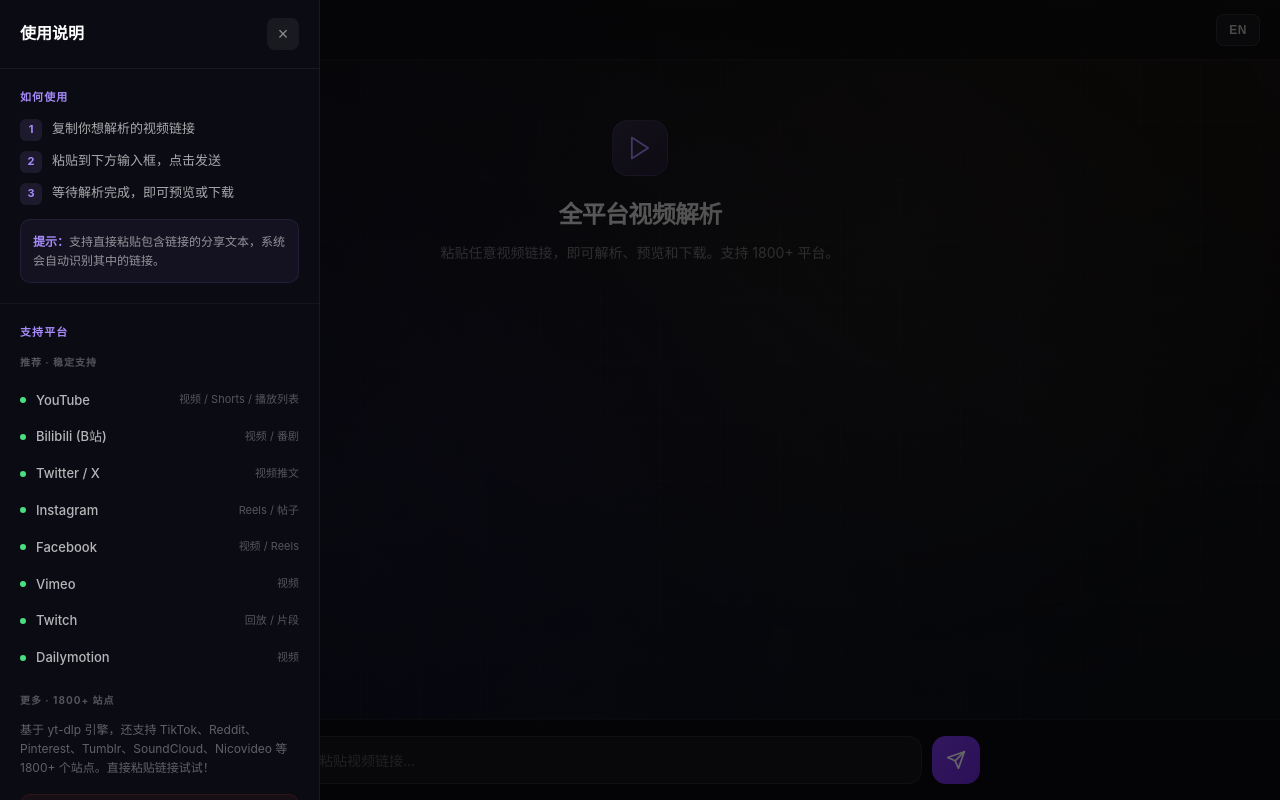
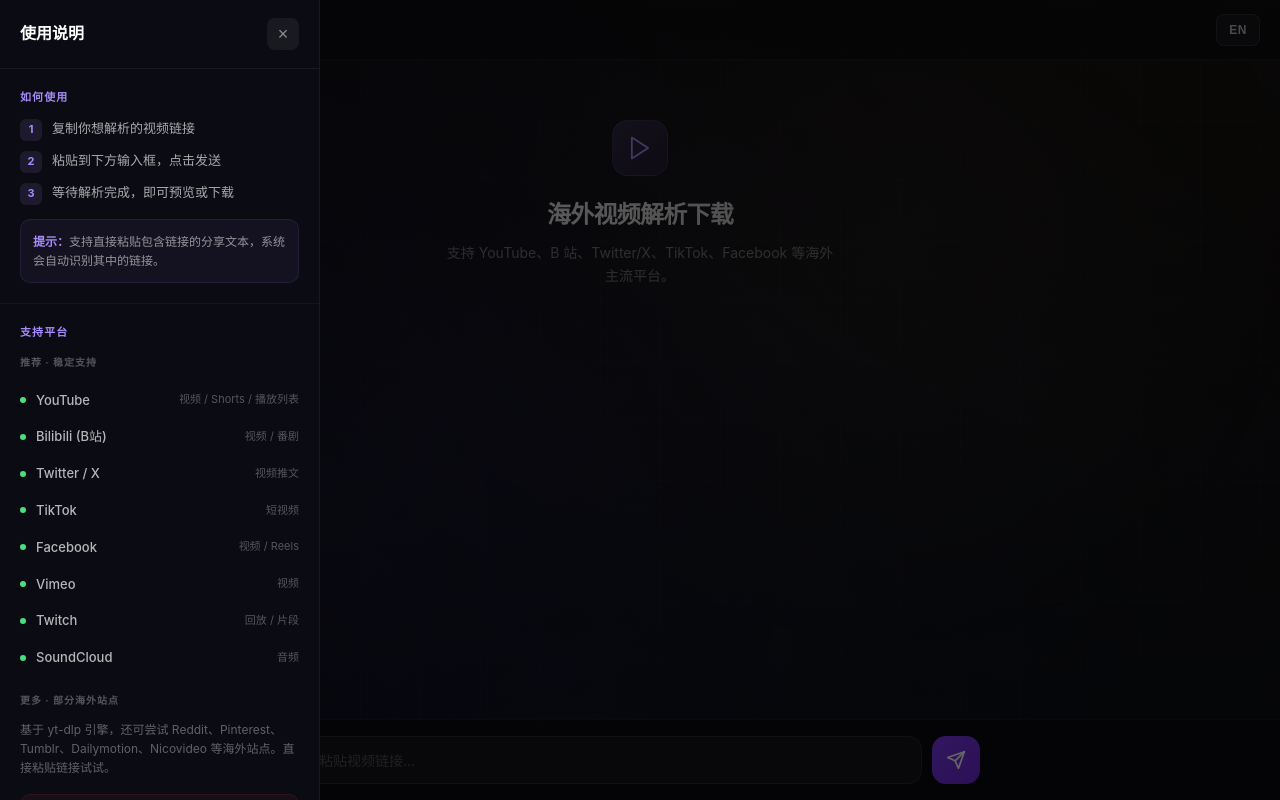
Before and after one commit to 2479855850-jpg/video-parser, a website: page public/index.html in a window 1280 px wide. Both pictures are taken after a click on the button 38 px from the left and 29 px from the top of the page. Drawn offline with Linux system fonts and the light colour scheme.

Commit message:
feat: 标记不支持平台 + 友好提示 + 后端拦截
UI / 错误提示
- 侧边栏支持平台改为 8 个真实可用站点（YouTube/B 站/X/TikTok/Facebook/Vimeo/Twitch/SoundCloud）
- 不支持列表新增 Instagram、微博，附 iiilab / SnapAny 替代链接
- 前端粘贴 IG/抖音/快手/微博/小红书时立即给提示，不再发后端请求
- friendlyError() 重排优先级，5 个不支持平台各自给独立中文提示
- 去掉 Hero 中"1800+ 平台"虚假宣传

后端拦截
- 新增 isUnsupportedHost() 短路，/api/parse 与 /api/prepare 同时拦截
- 避免占用 30s yt-dlp 进程跑必败的请求

杂项
- .gitignore 新增 .claude/

Co-Authored-By: Claude Opus 4.6 <noreply@anthropic.com>

```diff
--- a/public/index.html
+++ b/public/index.html
@@ -4,7 +4,7 @@
     <meta charset="UTF-8">
     <meta name="viewport" content="width=device-width, initial-scale=1.0, maximum-scale=1.0, user-scalable=no">
     <title>VideoParser - 全平台视频解析</title>
-    <meta name="description" content="支持 YouTube、Bilibili、Instagram、Twitter 等 1800+ 平台的视频解析下载工具">
+    <meta name="description" content="支持 YouTube、Bilibili、Twitter/X、TikTok、Facebook 等海外主流平台的视频解析下载工具">
     <style>
         /* ===== Reset & Base ===== */
         *, *::before, *::after { margin: 0; padding: 0; box-sizing: border-box; }
@@ -784,21 +784,24 @@
                 <div class="platform-item"><span class="dot"></span><span class="name">YouTube</span><span class="desc">视频 / Shorts / 播放列表</span></div>
                 <div class="platform-item"><span class="dot"></span><span class="name">Bilibili (B站)</span><span class="desc">视频 / 番剧</span></div>
                 <div class="platform-item"><span class="dot"></span><span class="name">Twitter / X</span><span class="desc">视频推文</span></div>
-                <div class="platform-item"><span class="dot"></span><span class="name">Instagram</span><span class="desc">Reels / 帖子</span></div>
+                <div class="platform-item"><span class="dot"></span><span class="name">TikTok</span><span class="desc">短视频</span></div>
                 <div class="platform-item"><span class="dot"></span><span class="name">Facebook</span><span class="desc">视频 / Reels</span></div>
                 <div class="platform-item"><span class="dot"></span><span class="name">Vimeo</span><span class="desc">视频</span></div>
                 <div class="platform-item"><span class="dot"></span><span class="name">Twitch</span><span class="desc">回放 / 片段</span></div>
-                <div class="platform-item"><span class="dot"></span><span class="name">Dailymotion</span><span class="desc">视频</span></div>
+                <div class="platform-item"><span class="dot"></span><span class="name">SoundCloud</span><span class="desc">音频</span></div>
             </div>
 
-            <div class="section-label" id="sidebar-other-label" style="color: rgba(255,255,255,0.3); font-size: 10px; margin-top: 16px;">更多 · 1800+ 站点</div>
+            <div class="section-label" id="sidebar-other-label" style="color: rgba(255,255,255,0.3); font-size: 10px; margin-top: 16px;">更多 · 部分海外站点</div>
             <p id="sidebar-other-desc" style="font-size: 12px; color: rgba(255,255,255,0.35); line-height: 1.6;">
-                基于 yt-dlp 引擎，还支持 TikTok、Reddit、Pinterest、Tumblr、SoundCloud、Nicovideo 等 1800+ 个站点。直接粘贴链接试试！
+                基于 yt-dlp 引擎，还可尝试 Reddit、Pinterest、Tumblr、Dailymotion、Nicovideo 等海外站点。直接粘贴链接试试。
             </p>
 
             <div class="unsupported-box">
                 <div class="label" id="sidebar-unsupported-label">暂不支持</div>
-                <div class="desc" id="sidebar-unsupported-desc">抖音、快手、小红书（因平台反爬限制，暂不支持解析）</div>
+                <div class="desc" id="sidebar-unsupported-desc">Instagram、抖音、快手、微博、小红书（因平台反爬升级，目前无法稳定解析）</div>
+                <div class="desc" id="sidebar-alt-desc" style="margin-top:8px; padding-top:8px; border-top:1px dashed rgba(255,255,255,0.08);">
+                    建议改用专业服务：<a href="https://instagram.iiilab.com" target="_blank" rel="noopener" style="color:#a78bfa; text-decoration:none;">iiilab</a>、<a href="https://snapany.com/zh" target="_blank" rel="noopener" style="color:#a78bfa; text-decoration:none;">SnapAny</a>
+                </div>
             </div>
         </div>
     </aside>
@@ -811,8 +814,8 @@
                     <polygon points="5 3 19 12 5 21 5 3"></polygon>
                 </svg>
             </div>
-            <h1 id="hero-title">全平台视频解析</h1>
-            <p id="hero-desc">粘贴任意视频链接，即可解析、预览和下载。支持 1800+ 平台。</p>
+            <h1 id="hero-title">海外视频解析下载</h1>
+            <p id="hero-desc">支持 YouTube、B 站、Twitter/X、TikTok、Facebook 等海外主流平台。</p>
         </div>
 
         <div id="chat-history" class="chat-area"></div>
@@ -873,8 +876,8 @@
                 'error-prefix': 'Error: ',
                 'error-default': 'Failed to parse.',
                 'invalid-link': 'Invalid link format. Please try again.',
-                'hero-title': 'Universal Video Parser',
-                'hero-desc': 'Paste any video link to parse, preview and download. Supports 1800+ platforms.'
+                'hero-title': 'Overseas Video Downloader',
+                'hero-desc': 'Supports YouTube, Bilibili, Twitter/X, TikTok, Facebook and more.'
             },
             zh: {
                 'paste-placeholder': '粘贴视频链接...',
@@ -887,8 +890,8 @@
                 'error-prefix': '错误：',
                 'error-default': '链接解析失败。',
                 'invalid-link': '链接格式无效，请检查后重试',
-                'hero-title': '全平台视频解析',
-                'hero-desc': '粘贴任意视频链接，即可解析、预览和下载。支持 1800+ 平台。'
+                'hero-title': '海外视频解析下载',
+                'hero-desc': '支持 YouTube、B 站、Twitter/X、TikTok、Facebook 等海外主流平台。'
             }
         };
         let currentLang = 'zh';
@@ -1148,6 +1151,13 @@
             return m ? m[0] : null;
         };
 
+        // 已知不支持的平台 → 直接提示，不浪费一次后端调用
+        const UNSUPPORTED_HOSTS = /(instagram\.com|douyin\.com|iesdouyin\.com|kuaishou\.com|kwai\.com|weibo\.com|weibo\.cn|xiaohongshu\.com|xhslink\.com)/i;
+        const detectUnsupported = (url) => {
+            try { return UNSUPPORTED_HOSTS.test(new URL(url).hostname); }
+            catch { return false; }
+        };
+
         const handleUrlSubmission = async (rawText) => {
             const url = extractUrl(rawText);
             if (!url) { triggerInputError(); return; }
@@ -1156,6 +1166,15 @@
             addMessage(rawText, 'user');
             urlInput.value = '';
             resultsContainer.innerHTML = '';
+
+            // 不支持的平台直接给出友好提示
+            if (detectUnsupported(url)) {
+                const tip = currentLang === 'zh'
+                    ? '该平台（Instagram / 抖音 / 快手 / 微博 / 小红书）因反爬升级，本站暂时无法解析。<br>建议改用专业服务：<a href="https://instagram.iiilab.com" target="_blank" rel="noopener" style="color:#a78bfa;">iiilab</a> 或 <a href="https://snapany.com/zh" target="_blank" rel="noopener" style="color:#a78bfa;">SnapAny</a>'
+                    : 'This platform (Instagram / Douyin / Kuaishou / Weibo / Xiaohongshu) is currently blocked by anti-scraping upgrades.<br>Try a dedicated service: <a href="https://instagram.iiilab.com" target="_blank" rel="noopener" style="color:#a78bfa;">iiilab</a> or <a href="https://snapany.com" target="_blank" rel="noopener" style="color:#a78bfa;">SnapAny</a>';
+                addMessage(tip, 'bot', true);
+                return;
+            }
 
             const loadingHTML = `<span data-translate-key="parsing-message">${translations[currentLang]['parsing-message']}</span> <span class="loading-dots"><span></span><span></span><span></span></span>`;
             addMessage(loadingHTML, 'bot', true);
@@ -1209,10 +1228,11 @@
                 tip: '<strong>提示：</strong>支持直接粘贴包含链接的分享文本，系统会自动识别其中的链接。',
                 platformsTitle: '支持平台',
                 recLabel: '推荐 · 稳定支持',
-                otherLabel: '更多 · 1800+ 站点',
-                otherDesc: '基于 yt-dlp 引擎，还支持 TikTok、Reddit、Pinterest、Tumblr、SoundCloud、Nicovideo 等 1800+ 个站点。直接粘贴链接试试！',
+                otherLabel: '更多 · 部分海外站点',
+                otherDesc: '基于 yt-dlp 引擎，还可尝试 Reddit、Pinterest、Tumblr、Dailymotion、Nicovideo 等海外站点。直接粘贴链接试试。',
                 unsupportedLabel: '暂不支持',
-                unsupportedDesc: '抖音、快手、小红书（因平台反爬限制，暂不支持解析）'
+                unsupportedDesc: 'Instagram、抖音、快手、微博、小红书（因平台反爬升级，目前无法稳定解析）',
+                altDesc: '建议改用专业服务：<a href="https://instagram.iiilab.com" target="_blank" rel="noopener" style="color:#a78bfa; text-decoration:none;">iiilab</a>、<a href="https://snapany.com/zh" target="_blank" rel="noopener" style="color:#a78bfa; text-decoration:none;">SnapAny</a>'
             },
             en: {
                 title: 'Guide',
@@ -1221,10 +1241,11 @@
                 tip: '<strong>Tip:</strong> You can paste share text containing a link — the system will auto-detect it.',
                 platformsTitle: 'Supported Platforms',
                 recLabel: 'Recommended · Stable',
-                otherLabel: 'More · 1800+ Sites',
-                otherDesc: 'Powered by yt-dlp engine, also supports TikTok, Reddit, Pinterest, Tumblr, SoundCloud, Nicovideo and 1800+ more sites. Just paste a link and try!',
+                otherLabel: 'More · Other Sites',
+                otherDesc: 'Powered by yt-dlp engine. You can also try Reddit, Pinterest, Tumblr, Dailymotion, Nicovideo and more. Just paste a link.',
                 unsupportedLabel: 'Not Supported',
-                unsupportedDesc: 'Douyin, Kuaishou, Xiaohongshu (blocked by platform anti-scraping)'
+                unsupportedDesc: 'Instagram, Douyin, Kuaishou, Weibo, Xiaohongshu — blocked by platform anti-scraping upgrades.',
+                altDesc: 'Try a dedicated service instead: <a href="https://instagram.iiilab.com" target="_blank" rel="noopener" style="color:#a78bfa; text-decoration:none;">iiilab</a>, <a href="https://snapany.com" target="_blank" rel="noopener" style="color:#a78bfa; text-decoration:none;">SnapAny</a>'
             }
         };
 
@@ -1241,6 +1262,8 @@
             document.getElementById('sidebar-other-desc').textContent = t.otherDesc;
             document.getElementById('sidebar-unsupported-label').textContent = t.unsupportedLabel;
             document.getElementById('sidebar-unsupported-desc').textContent = t.unsupportedDesc;
+            const altEl = document.getElementById('sidebar-alt-desc');
+            if (altEl) altEl.innerHTML = t.altDesc;
         };
 
         const openSidebar = () => {
```
Also changed, not shown: server.js (+17 -2 lines), 1 other file.
